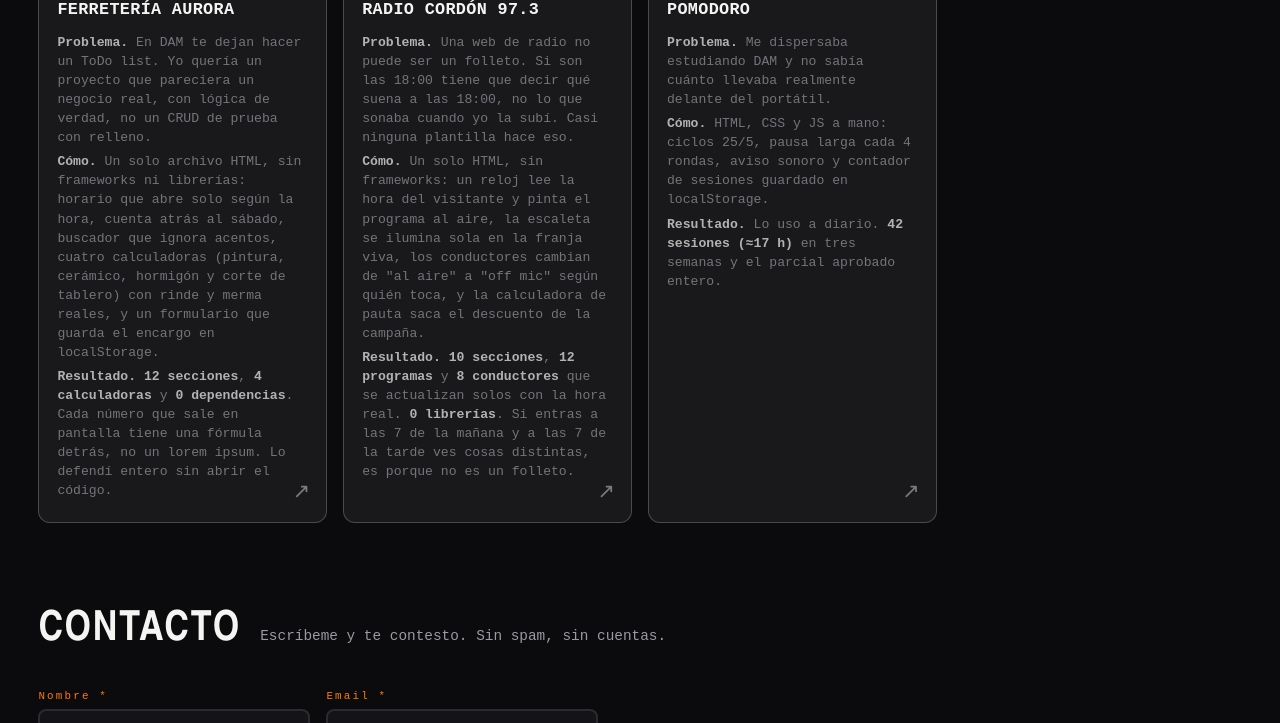
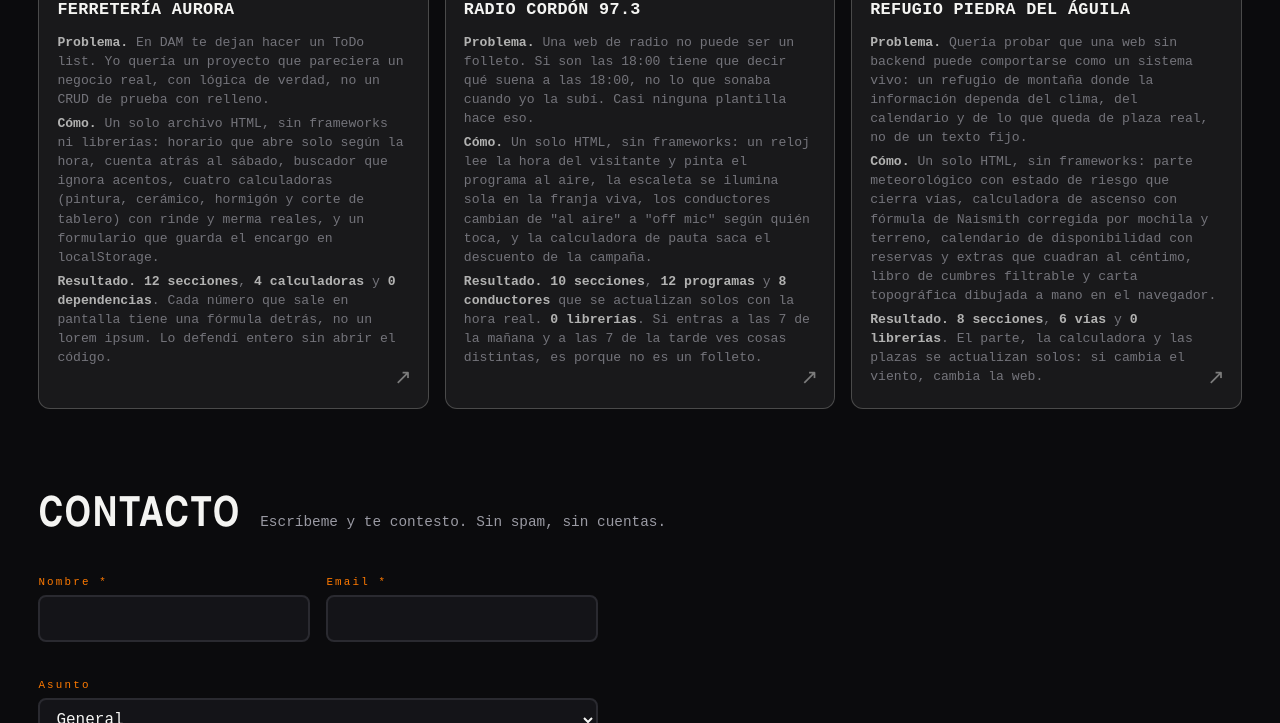
Before and after one commit to santimartinezcordoba-prog/mi-web2, a website: page index.html in a window 1280 px wide. Shown: the part 1469-2192 px from the top of the page. Drawn offline with Linux system fonts and the light colour scheme; no server answers.

Commit message:
fix(proyectos): grid de 3 columnas, bust de cache CSS y ficha 03 con el proyecto real (Refugio Piedra del Aguila)

```diff
--- a/index.html
+++ b/index.html
@@ -21,7 +21,7 @@
   <link rel="icon" type="image/svg+xml" href="./icons/favicon.svg">
   <link rel="icon" type="image/png" sizes="32x32" href="./icons/favicon-32.png">
   <link rel="apple-touch-icon" sizes="180x180" href="./icons/favicon-192.png">
-  <link rel="stylesheet" href="styles.css">
+  <link rel="stylesheet" href="styles.css?v=2">
 
   <style id="mascota-ia-styles">
 /* Mascota de la IA — estilos integrados para no depender de un archivo CSS extra. */
@@ -156,21 +156,21 @@
     <a class="proj__gh" href="https://github.com/santimartinezcordoba-prog/proyecto-2" target="_blank" rel="noopener" aria-label="Repositorio de Radio Cordón"><svg viewBox="0 0 16 16" aria-hidden="true" focusable="false"><path d="M8 0C3.58 0 0 3.58 0 8c0 3.54 2.29 6.53 5.47 7.59.4.07.55-.17.55-.38 0-.19-.01-.82-.01-1.49-2.01.37-2.53-.49-2.69-.94-.09-.23-.48-.94-.82-1.13-.28-.15-.68-.52-.01-.53.63-.01 1.08.58 1.23.82.72 1.21 1.87.87 2.33.66.07-.52.28-.87.51-1.07-1.78-.2-3.64-.89-3.64-3.95 0-.87.31-1.59.82-2.15-.08-.2-.36-1.02.08-2.12 0 0 .67-.21 2.2.82.64-.18 1.32-.27 2-.27.68 0 1.36.09 2 .27 1.53-1.04 2.2-.82 2.2-.82.44 1.1.16 1.92.08 2.12.51.56.82 1.27.82 2.15 0 3.07-1.87 3.75-3.65 3.95.29.25.54.73.54 1.48 0 1.07-.01 1.93-.01 2.2 0 .21.15.46.55.38A8.013 8.013 0 0 0 16 8c0-4.42-3.58-8-8-8z"/></svg></a>
   </div>
 
-  <!-- 03 POMODORO -->
+  <!-- 03 REFUGIO PIEDRA DEL ÁGUILA -->
   <div class="pcard">
     <a class="proj" href="https://santimartinezcordoba-prog.github.io/proyecto-3/" target="_blank" rel="noopener">
       <span class="proj__n">03</span>
       <span class="proj__body">
-        <span class="proj__title">POMODORO</span>
+        <span class="proj__title">REFUGIO PIEDRA DEL ÁGUILA</span>
         <span class="proj__desc">
-          <span class="proj__line"><b>Problema.</b> Me dispersaba estudiando DAM y no sabía cuánto llevaba realmente delante del portátil.</span>
-          <span class="proj__line"><b>Cómo.</b> HTML, CSS y JS a mano: ciclos 25/5, pausa larga cada 4 rondas, aviso sonoro y contador de sesiones guardado en localStorage.</span>
-          <span class="proj__line"><b>Resultado.</b> Lo uso a diario. <b class="proj__dato">42 sesiones (≈17 h)</b> en tres semanas y el parcial aprobado entero.</span>
+          <span class="proj__line"><b>Problema.</b> Quería probar que una web sin backend puede comportarse como un sistema vivo: un refugio de montaña donde la información dependa del clima, del calendario y de lo que queda de plaza real, no de un texto fijo.</span>
+          <span class="proj__line"><b>Cómo.</b> Un solo HTML, sin frameworks: parte meteorológico con estado de riesgo que cierra vías, calculadora de ascenso con fórmula de Naismith corregida por mochila y terreno, calendario de disponibilidad con reservas y extras que cuadran al céntimo, libro de cumbres filtrable y carta topográfica dibujada a mano en el navegador.</span>
+          <span class="proj__line"><b>Resultado.</b> <b class="proj__dato">8 secciones</b>, <b class="proj__dato">6 vías</b> y <b class="proj__dato">0 librerías</b>. El parte, la calculadora y las plazas se actualizan solos: si cambia el viento, cambia la web.</span>
         </span>
       </span>
       <span class="proj__go" aria-hidden="true">↗</span>
     </a>
-    <a class="proj__gh" href="https://github.com/santimartinezcordoba-prog/proyecto-3" target="_blank" rel="noopener" aria-label="Repositorio del Pomodoro"><svg viewBox="0 0 16 16" aria-hidden="true" focusable="false"><path d="M8 0C3.58 0 0 3.58 0 8c0 3.54 2.29 6.53 5.47 7.59.4.07.55-.17.55-.38 0-.19-.01-.82-.01-1.49-2.01.37-2.53-.49-2.69-.94-.09-.23-.48-.94-.82-1.13-.28-.15-.68-.52-.01-.53.63-.01 1.08.58 1.23.82.72 1.21 1.87.87 2.33.66.07-.52.28-.87.51-1.07-1.78-.2-3.64-.89-3.64-3.95 0-.87.31-1.59.82-2.15-.08-.2-.36-1.02.08-2.12 0 0 .67-.21 2.2.82.64-.18 1.32-.27 2-.27.68 0 1.36.09 2 .27 1.53-1.04 2.2-.82 2.2-.82.44 1.1.16 1.92.08 2.12.51.56.82 1.27.82 2.15 0 3.07-1.87 3.75-3.65 3.95.29.25.54.73.54 1.48 0 1.07-.01 1.93-.01 2.2 0 .21.15.46.55.38A8.013 8.013 0 0 0 16 8c0-4.42-3.58-8-8-8z"/></svg></a>
+    <a class="proj__gh" href="https://github.com/santimartinezcordoba-prog/proyecto-3" target="_blank" rel="noopener" aria-label="Repositorio del Refugio Piedra del Águila"><svg viewBox="0 0 16 16" aria-hidden="true" focusable="false"><path d="M8 0C3.58 0 0 3.58 0 8c0 3.54 2.29 6.53 5.47 7.59.4.07.55-.17.55-.38 0-.19-.01-.82-.01-1.49-2.01.37-2.53-.49-2.69-.94-.09-.23-.48-.94-.82-1.13-.28-.15-.68-.52-.01-.53.63-.01 1.08.58 1.23.82.72 1.21 1.87.87 2.33.66.07-.52.28-.87.51-1.07-1.78-.2-3.64-.89-3.64-3.95 0-.87.31-1.59.82-2.15-.08-.2-.36-1.02.08-2.12 0 0 .67-.21 2.2.82.64-.18 1.32-.27 2-.27.68 0 1.36.09 2 .27 1.53-1.04 2.2-.82 2.2-.82.44 1.1.16 1.92.08 2.12.51.56.82 1.27.82 2.15 0 3.07-1.87 3.75-3.65 3.95.29.25.54.73.54 1.48 0 1.07-.01 1.93-.01 2.2 0 .21.15.46.55.38A8.013 8.013 0 0 0 16 8c0-4.42-3.58-8-8-8z"/></svg></a>
   </div>
 
   <!-- 04 DESTACADO: PokeForge (gate) -->
--- a/styles.css
+++ b/styles.css
@@ -300,9 +300,11 @@ textarea.form__input{resize:vertical;min-height:110px}
 }
 :where(button,a,input,select,textarea):focus-visible{outline:3px solid var(--c2);outline-offset:3px}
 /* ===== MIS PROYECTOS ===== */
-.projects{display:grid;grid-template-columns:repeat(auto-fill,minmax(240px,1fr));gap:16px;margin-top:6px}
+.projects{display:grid;grid-template-columns:repeat(3,1fr);gap:16px;margin-top:6px}
 .pcard{position:relative;display:flex}
 .pcard--feat{grid-column:1 / -1;order:-1}
+@media(max-width:900px){.projects{grid-template-columns:repeat(2,1fr)}}
+@media(max-width:600px){.projects{grid-template-columns:1fr}}
 .proj{flex:1;position:relative;display:flex;flex-direction:column;gap:10px;padding:18px 18px 22px;text-decoration:none;color:inherit;background:color-mix(in srgb,currentColor 6%,transparent);border:1px solid color-mix(in srgb,currentColor 22%,transparent);border-radius:12px;overflow:hidden;transition:transform .18s ease,border-color .18s,background .18s}
 .proj::before{content:"";position:absolute;left:0;top:0;height:3px;width:0;background:currentColor;opacity:.85;transition:width .3s ease}
 .pcard:hover .proj,.pcard:focus-within .proj{transform:translateY(-4px);background:color-mix(in srgb,currentColor 10%,transparent);border-color:color-mix(in srgb,currentColor 45%,transparent)}
```
